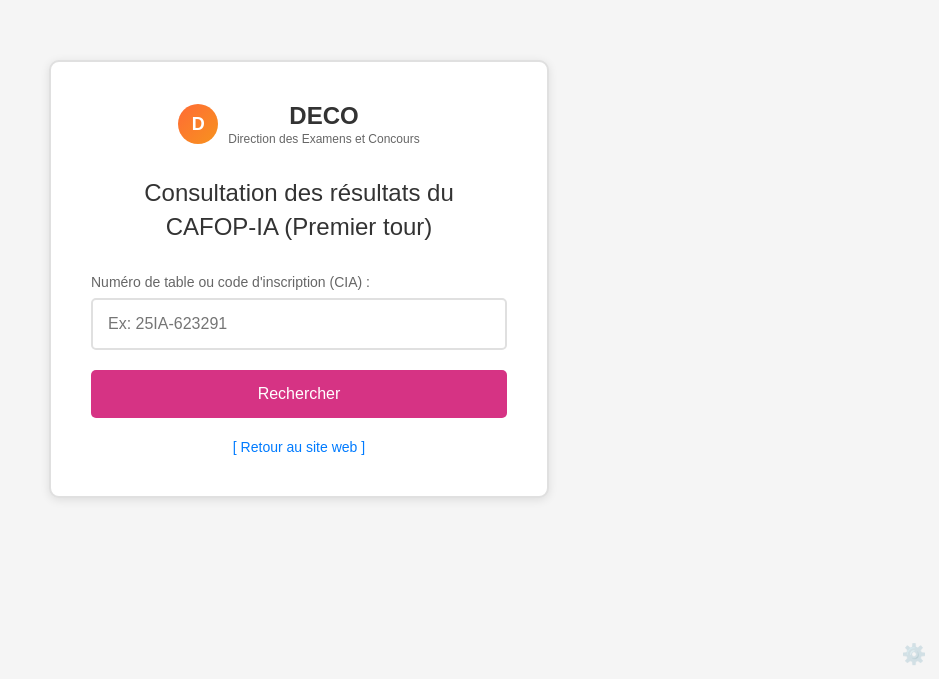
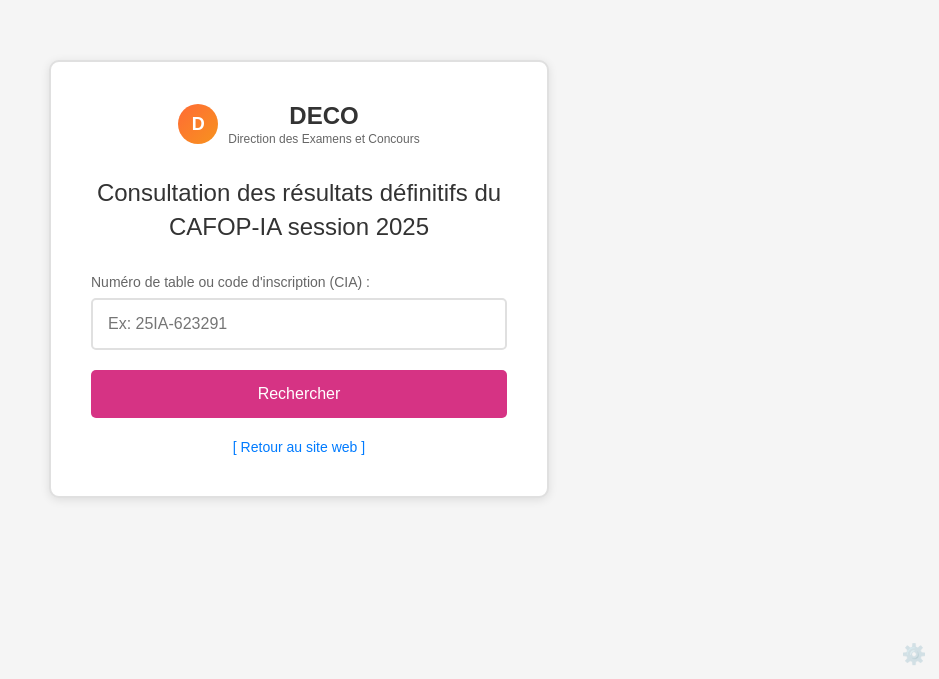
Before and after one commit to danda0987/CAFOPIA, a plain HTML site: page index.html in a window 1280 px wide. Shown: the part 121-800 px from the top of the page, without its empty margins (341-1280 px from the left). Drawn offline with Linux system fonts and the light colour scheme.

Commit message:
Update index.html

```diff
--- a/index.html
+++ b/index.html
@@ -509,8 +509,8 @@
         </div>
 
         <h1 class="title">
-            Consultation des résultats du<br>
-            CAFOP-IA (Premier tour)
+            Consultation des résultats définitifs du<br>
+            CAFOP-IA session 2025
         </h1>
 
         <form id="searchForm">
```
